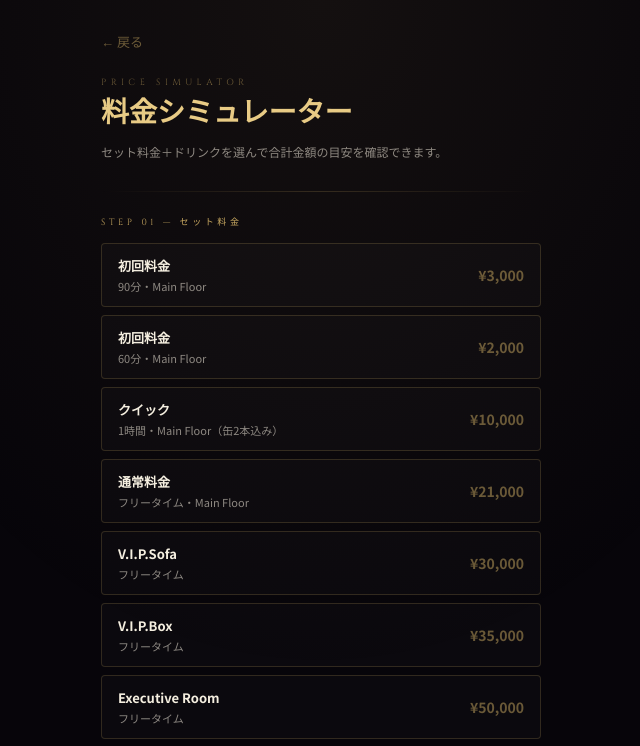
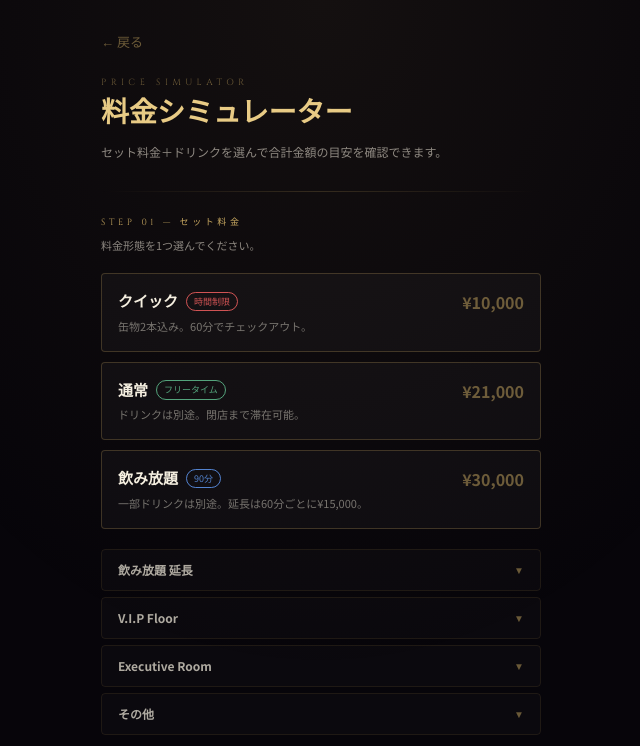
Before and after one commit to iiiiwwww1207-creator/VALHALLA, a Next.js app in the folder webapp/apps/valhalla/: page /simulator in a window 1280 px wide. Shown: the top 746 px of the page, without its empty margins (319-959 px from the left). Built offline with nearby package versions, Linux system fonts and the light colour scheme.

Commit message:
feat: シミュレーターのセット料金を3種類の料金形態で整理

```diff
--- a/webapp/apps/valhalla/app/simulator/page.tsx
+++ b/webapp/apps/valhalla/app/simulator/page.tsx
@@ -16,21 +16,133 @@ function calc(base: number) {
 }
 
 // ===================== セット料金 =====================
-const SETS = [
-  { id: 'first90', label: '初回料金', sub: '90分・Main Floor', price: 3000 },
-  { id: 'first60', label: '初回料金', sub: '60分・Main Floor', price: 2000 },
-  { id: 'quick', label: 'クイック', sub: '1時間・Main Floor（缶2本込み）', price: 10000 },
-  { id: 'normal', label: '通常料金', sub: 'フリータイム・Main Floor', price: 21000 },
-  { id: 'vip_sofa', label: 'V.I.P.Sofa', sub: 'フリータイム', price: 30000 },
-  { id: 'vip_box', label: 'V.I.P.Box', sub: 'フリータイム', price: 35000 },
-  { id: 'exe', label: 'Executive Room', sub: 'フリータイム', price: 50000 },
-  { id: 'nomi_early', label: '早飲み放題', sub: '90分・Main Floor（19:30〜限定）', price: 15000 },
-  { id: 'nomi_main', label: '飲み放題', sub: '90分・Main Floor', price: 30000 },
-  { id: 'nomi_ext', label: '延長料金', sub: '60分・Main Floor', price: 15000 },
-  { id: 'nomi_vip', label: 'VIP飲み放題', sub: '90分・V.I.P Floor', price: 50000 },
-  { id: 'nomi_vip_ext', label: 'VIP延長', sub: '60分・V.I.P Floor', price: 25000 },
-  { id: 'nomi_exe', label: 'Executive飲み放題', sub: '90分', price: 100000 },
-  { id: 'nomi_exe_ext', label: 'Executive延長', sub: '60分', price: 50000 },
+type SetItem = {
+  id: string;
+  label: string;
+  sub: string;
+  price: number;
+  note?: string;
+  tag?: string;
+};
+
+type SetGroup = { group: string; items: SetItem[] };
+
+const SET_GROUPS: SetGroup[] = [
+  {
+    group: 'Main Floor',
+    items: [
+      {
+        id: 'quick',
+        label: 'クイック',
+        sub: '60分・時間制限制',
+        price: 10000,
+        note: '缶物2本込み。60分でチェックアウト。',
+        tag: '時間制限',
+      },
+      {
+        id: 'normal',
+        label: '通常',
+        sub: 'フリータイム',
+        price: 21000,
+        note: 'ドリンクは別途。閉店まで滞在可能。',
+        tag: 'フリータイム',
+      },
+      {
+        id: 'nomi_main',
+        label: '飲み放題',
+        sub: '90分',
+        price: 30000,
+        note: '一部ドリンクは別途。延長は60分ごとに¥15,000。',
+        tag: '90分',
+      },
+    ],
+  },
+  {
+    group: '飲み放題 延長',
+    items: [
+      {
+        id: 'nomi_ext',
+        label: '延長料金',
+        sub: '60分ごと',
+        price: 15000,
+        note: '飲み放題の延長料金（60分単位）。',
+      },
+    ],
+  },
+  {
+    group: 'V.I.P Floor',
+    items: [
+      {
+        id: 'vip_sofa',
+        label: 'V.I.P.Sofa',
+        sub: 'フリータイム',
+        price: 30000,
+        note: 'ドリンクは別途。',
+      },
+      {
+        id: 'vip_box',
+        label: 'V.I.P.Box',
+        sub: 'フリータイム',
+        price: 35000,
+        note: 'ドリンクは別途。',
+      },
+      {
+        id: 'nomi_vip',
+        label: 'VIP飲み放題',
+        sub: '90分',
+        price: 50000,
+        note: '一部ドリンクは別途。',
+      },
+      {
+        id: 'nomi_vip_ext',
+        label: 'VIP延長',
+        sub: '60分ごと',
+        price: 25000,
+      },
+    ],
+  },
+  {
+    group: 'Executive Room',
+    items: [
+      {
+        id: 'exe',
+        label: 'Executive Room',
+        sub: 'フリータイム',
+        price: 50000,
+        note: 'ドリンクは別途。',
+      },
+      {
+        id: 'nomi_exe',
+        label: 'Executive飲み放題',
+        sub: '90分',
+        price: 100000,
+        note: '一部ドリンクは別途。',
+      },
+      {
+        id: 'nomi_exe_ext',
+        label: 'Executive延長',
+        sub: '60分ごと',
+        price: 50000,
+      },
+    ],
+  },
+  {
+    group: 'その他',
+    items: [
+      {
+        id: 'jonai_set',
+        label: '場内指名',
+        sub: '税・サービス料別',
+        price: 1000,
+      },
+      {
+        id: 'dohan_set',
+        label: '同伴料金',
+        sub: '税・サービス料別',
+        price: 3000,
+      },
+    ],
+  },
 ];
 
 // ===================== ドリンクメニュー =====================
@@ -182,7 +294,8 @@ export default function SimulatorPage() {
   const [openCat, setOpenCat] = useState<string>('');
   const [variantOpen, setVariantOpen] = useState<string>('');
 
-  const selectedSet = SETS.find(s => s.id === setId);
+  const allSets = SET_GROUPS.flatMap(g => g.items);
+  const selectedSet = allSets.find(s => s.id === setId);
   const setPrice = selectedSet ? selectedSet.price : 0;
 
   const drinkTotal = cart.reduce((sum, c) => sum + c.price * c.qty, 0);
@@ -235,37 +348,103 @@ export default function SimulatorPage() {
 
         {/* STEP 1 セット選択 */}
         <section style={{ paddingTop: '24px', paddingBottom: '24px' }}>
-          <p style={{ fontSize: '9px', letterSpacing: '0.4em', color: GOLD, textTransform: 'uppercase', marginBottom: '14px', fontFamily: 'var(--font-cinzel)' }}>
+          <p style={{ fontSize: '9px', letterSpacing: '0.4em', color: GOLD, textTransform: 'uppercase', marginBottom: '6px', fontFamily: 'var(--font-cinzel)' }}>
             Step 01 — セット料金
           </p>
-          <div style={{ display: 'grid', gap: '8px' }}>
-            {SETS.map(s => {
+          <p style={{ fontSize: '11px', color: CREAM_DIM, marginBottom: '18px', lineHeight: '20px' }}>
+            料金形態を1つ選んでください。
+          </p>
+
+          {/* 料金形態3種（Main Floor）を目立たせる */}
+          <div style={{ display: 'grid', gap: '10px', marginBottom: '20px' }}>
+            {SET_GROUPS[0].items.map(s => {
               const active = setId === s.id;
+              const tagColors: Record<string, string> = {
+                '時間制限': 'rgba(255,100,100,0.8)',
+                'フリータイム': 'rgba(100,200,150,0.8)',
+                '90分': 'rgba(100,160,255,0.8)',
+              };
               return (
                 <button
                   key={s.id}
                   onClick={() => setSetId(active ? '' : s.id)}
                   style={{
-                    width: '100%', textAlign: 'left', padding: '12px 16px',
-                    border: active ? `1px solid ${GOLD}` : '1px solid rgba(201,169,97,0.2)',
-                    background: active ? 'rgba(201,169,97,0.1)' : 'rgba(255,255,255,0.02)',
+                    width: '100%', textAlign: 'left', padding: '16px 16px',
+                    border: active ? `1px solid ${GOLD}` : '1px solid rgba(201,169,97,0.25)',
+                    background: active ? 'rgba(201,169,97,0.1)' : 'rgba(255,255,255,0.03)',
                     cursor: 'pointer', borderRadius: '4px',
-                    display: 'flex', justifyContent: 'space-between', alignItems: 'center',
-                    transition: 'all 0.15s',
                   }}
                 >
-                  <div>
-                    <p style={{ fontSize: '13px', fontWeight: 600, color: active ? GOLD_BRIGHT : CREAM, margin: 0 }}>{s.label}</p>
-                    <p style={{ fontSize: '11px', color: CREAM_DIM, margin: '2px 0 0' }}>{s.sub}</p>
+                  <div style={{ display: 'flex', justifyContent: 'space-between', alignItems: 'flex-start' }}>
+                    <div style={{ flex: 1 }}>
+                      <div style={{ display: 'flex', alignItems: 'center', gap: '8px', marginBottom: '4px' }}>
+                        <p style={{ fontSize: '15px', fontWeight: 700, color: active ? GOLD_BRIGHT : CREAM, margin: 0 }}>{s.label}</p>
+                        {s.tag && (
+                          <span style={{ fontSize: '9px', padding: '2px 7px', borderRadius: '20px', border: `1px solid ${tagColors[s.tag] ?? GOLD_DIM}`, color: tagColors[s.tag] ?? GOLD_DIM }}>
+                            {s.tag}
+                          </span>
+                        )}
+                      </div>
+                      {s.note && <p style={{ fontSize: '11px', color: 'rgba(245,239,224,0.45)', margin: 0, lineHeight: '18px' }}>{s.note}</p>}
+                    </div>
+                    <p style={{ fontSize: '16px', fontWeight: 700, color: active ? GOLD_BRIGHT : GOLD_DIM, whiteSpace: 'nowrap', marginLeft: '14px' }}>
+                      {fmt(s.price)}
+                    </p>
                   </div>
-                  <p style={{ fontSize: '14px', fontWeight: 700, color: active ? GOLD_BRIGHT : GOLD_DIM, whiteSpace: 'nowrap', marginLeft: '12px' }}>
-                    {fmt(s.price)}
-                  </p>
                 </button>
               );
             })}
           </div>
-          <p style={{ fontSize: '10px', color: 'rgba(245,239,224,0.35)', marginTop: '10px', lineHeight: '18px' }}>
+
+          {/* その他のセット（折りたたみ） */}
+          {SET_GROUPS.slice(1).map(g => {
+            const isOpen = openCat === g.group;
+            return (
+              <div key={g.group} style={{ border: '1px solid rgba(201,169,97,0.12)', borderRadius: '4px', overflow: 'hidden', marginBottom: '6px' }}>
+                <button
+                  onClick={() => setOpenCat(isOpen ? '' : g.group)}
+                  style={{
+                    width: '100%', textAlign: 'left', padding: '11px 16px',
+                    background: isOpen ? 'rgba(201,169,97,0.06)' : 'rgba(255,255,255,0.02)',
+                    border: 'none', cursor: 'pointer',
+                    display: 'flex', justifyContent: 'space-between', alignItems: 'center',
+                  }}
+                >
+                  <span style={{ fontSize: '12px', color: isOpen ? GOLD_BRIGHT : 'rgba(245,239,224,0.7)', fontWeight: 600 }}>{g.group}</span>
+                  <span style={{ fontSize: '10px', color: GOLD_DIM }}>{isOpen ? '▲' : '▼'}</span>
+                </button>
+                {isOpen && (
+                  <div style={{ borderTop: '1px solid rgba(201,169,97,0.1)' }}>
+                    {g.items.map(s => {
+                      const active = setId === s.id;
+                      return (
+                        <button
+                          key={s.id}
+                          onClick={() => setSetId(active ? '' : s.id)}
+                          style={{
+                            width: '100%', textAlign: 'left', padding: '11px 16px',
+                            background: active ? 'rgba(201,169,97,0.08)' : 'transparent',
+                            border: 'none', borderBottom: '1px solid rgba(201,169,97,0.07)',
+                            cursor: 'pointer', display: 'flex', justifyContent: 'space-between', alignItems: 'center',
+                          }}
+                        >
+                          <div>
+                            <p style={{ fontSize: '13px', fontWeight: 600, color: active ? GOLD_BRIGHT : CREAM, margin: 0 }}>{s.label}</p>
+                            <p style={{ fontSize: '11px', color: CREAM_DIM, margin: '2px 0 0' }}>{s.sub}</p>
+                          </div>
+                          <p style={{ fontSize: '13px', fontWeight: 700, color: active ? GOLD_BRIGHT : GOLD_DIM, whiteSpace: 'nowrap', marginLeft: '12px' }}>
+                            {fmt(s.price)}
+                          </p>
+                        </button>
+                      );
+                    })}
+                  </div>
+                )}
+              </div>
+            );
+          })}
+
+          <p style={{ fontSize: '10px', color: 'rgba(245,239,224,0.3)', marginTop: '10px', lineHeight: '18px' }}>
             ※セット料金は税・サービス料込みの金額です。
           </p>
         </section>
```
